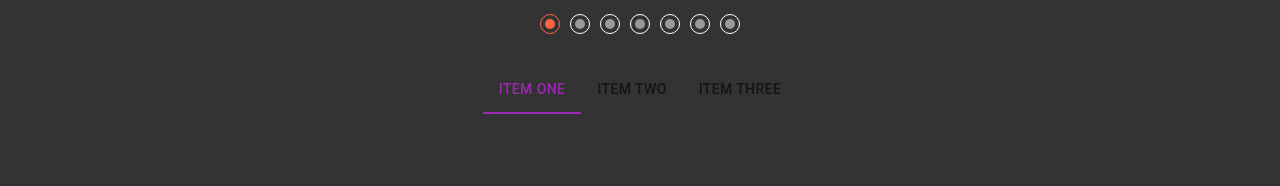
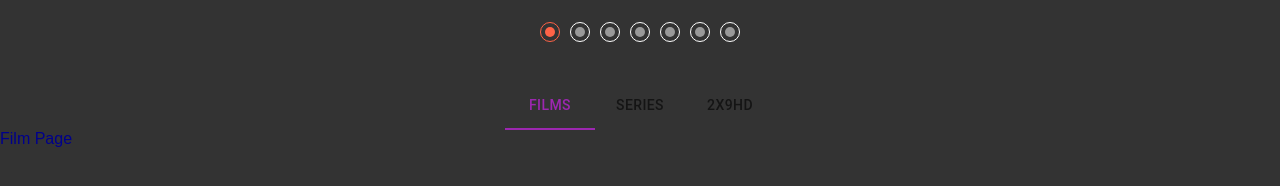
Before and after one commit to Jihyun03/SixSense_final, a React (Create React App) app in the folder exchange_gu/: page / in a window 1280 px wide. Shown: the part 552-738 px from the top of the page. Built offline with nearby package versions, Linux system fonts and the light colour scheme.

Commit message:
small-changes

```diff
--- a/exchange_gu/public/index.html
+++ b/exchange_gu/public/index.html
@@ -5,6 +5,7 @@
     <link rel="icon" href="%PUBLIC_URL%/favicon.ico" />
     <meta name="viewport" content="width=device-width, initial-scale=1" />
     <meta name="theme-color" content="#000000" />
+
     <meta
       name="description"
       content="Web site created using create-react-app"
--- a/exchange_gu/src/MenuBar/Made.js
+++ b/exchange_gu/src/MenuBar/Made.js
@@ -6,19 +6,18 @@ class Made extends Component {
   render(){
     const name = 'Made';
     const opts = {
-      height : '390',
-      width : '640',
+      height : '260',
+      width : '450',
       playerVars : {
-        autoplay : 1,
+        autoplay : 0,
       },
     };
     return (
       <div>
-        <h2>gh</h2>
-        <h2>gh</h2>
-        <h2>gh</h2>
-        <h2>gh</h2>
-        <Youtube videoId="f9uLhQ1paW8" opts={opts} onReady={this._onReady}/>
+        <Youtube videoId="f9uLhQ1paW8" opts={opts} onReady={this._onReady} />
+        <Youtube videoId="QmAWZMIRYEo" opts={opts} onReady={this._onReady} />
+        <Youtube videoId="Jz2NR3KYN3c" opts={opts} onReady={this._onReady} />
+        <Youtube videoId="d9BjGRFPmvM" opts={opts} onReady={this._onReady} />
       </div>
 
 
--- a/exchange_gu/src/MenuBar/Menu.js
+++ b/exchange_gu/src/MenuBar/Menu.js
@@ -7,9 +7,12 @@ import Series from './Series'
 import Made from './Made'
 
 const arr = ["Films","Series","2x9HD"]
+const pagearr =[
+    <Film/>, <Series/>, <Made/>
+]
 
 export default function Menu() {
-    const [value, setValue] = React.useState('one');
+    const [value, setValue] = React.useState(0);
     const handleChange = (event, newValue) => {
         setValue(newValue);
     };
@@ -24,10 +27,11 @@ export default function Menu() {
                 aria-label="secondary tabs example"
                 centered = "true"
             >
-                <Tab value="one" label="Item One" />
-                <Tab value="two" label="Item Two" />
-                <Tab value="three" label="Item Three" />
+                <Tab value={0} label={arr[0]} />
+                <Tab value={1} label={arr[1]} />
+                <Tab value={2} label={arr[2]} />
             </Tabs>
+            <div>{pagearr[value]}</div>
         </div>
     );
 }
--- a/exchange_gu/src/MenuBar/menu_style.css
+++ b/exchange_gu/src/MenuBar/menu_style.css
@@ -1,6 +1,6 @@
 
 .TabLists{
-    margin-top: 5vw;
+    margin-top: 10vh;
 }
 .effect:hover{
     transform :translateY(10%);
--- a/exchange_gu/src/Zoom/StoreImgList.css
+++ b/exchange_gu/src/Zoom/StoreImgList.css
@@ -189,7 +189,7 @@
   }
 
   .carousel .slick-dots {
-    bottom: -2.5vw;
+    bottom: -5vh;
   }
 
   .carousel .slick-dots li button {
--- a/exchange_gu/src/index.css
+++ b/exchange_gu/src/index.css
@@ -7,6 +7,7 @@ body {
   -webkit-font-smoothing: antialiased;
   -moz-osx-font-smoothing: grayscale;
   overflow-y: scroll;
+  overflow-x: hidden;
 }
 
 code {
```
